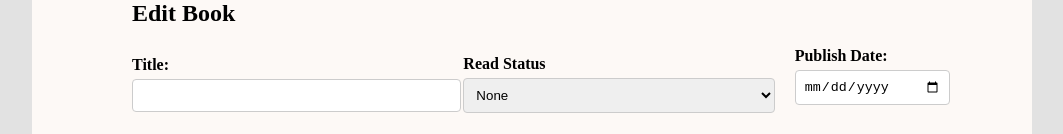
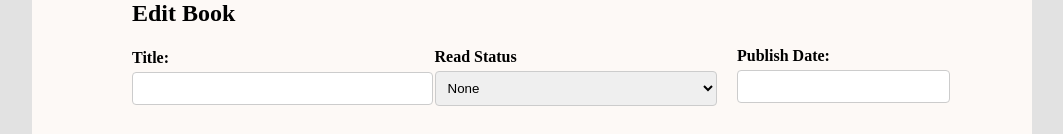
Before and after one commit to Kturner2000/BookTracker1, a React (Vite) app in the folder frontend/: page /books/edit/1 in a window 1280 px wide. Shown: the part 198-332 px from the top of the page, without its empty margins (108-1171 px from the left). Built offline with nearby package versions, Linux system fonts and the light colour scheme; no server answers.

Commit message:
change edit book page

```diff
--- a/frontend/src/pages/editBook/EditBookPage.jsx
+++ b/frontend/src/pages/editBook/EditBookPage.jsx
@@ -5,6 +5,7 @@ import ReactQuill from "react-quill";
 import "react-quill/dist/quill.snow.css";
 import styles from "./EditBookPage.module.css";
 import "react-datepicker/dist/react-datepicker.css";
+import DatePicker from "react-datepicker";
 
 
 export default function EditBookPage() {
@@ -120,14 +121,14 @@ export default function EditBookPage() {
 
                     <div className={styles.formGroup}>
                         <label className={styles.label} htmlFor="publishDate">Publish Date:</label>
-                        <input
-                            type="date"
-                            id="publishDate"
-                            name="publishDate"
-                            className={styles.input}
-                            value={formData.publishDate}
-                            onChange={handleDateChange}
+                        <DatePicker
+                           selected={formData.publishDate }
+                           onChange={handleDateChange}
+                           id="publishDate"
+                           name="publishDate"
+                           className={styles.input}
                         />
+
                     </div>
                 </div>
                 <div className={`${styles.formGroup} ${styles.inlineGroup}`}>
```
Also changed, not shown: 5 other files (tests, documents, lock files or other folders).
